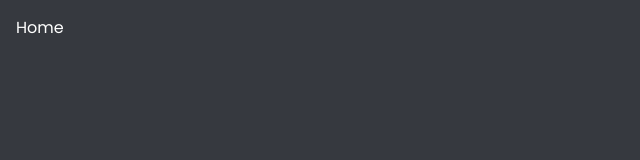
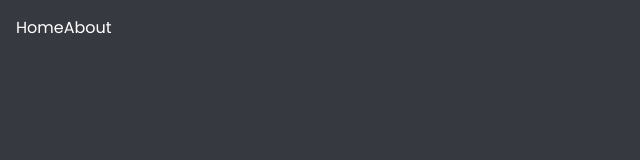
Before and after one commit to SidharthK2/portfolio, a Next.js app: page / in a window 1280 px wide. Shown: the top 160 px of the page, without its empty margins (0-640 px from the left). Built offline with nearby package versions, Linux system fonts and the light colour scheme.

Commit message:
add about

```diff
--- a/pages/index.js
+++ b/pages/index.js
@@ -11,6 +11,7 @@ export default function Home() {
       </Head>
       <div className="container flex m-2 p-2">
         <div className="text-white">Home</div>
+        <div className=" text-white">About</div>
       </div>
     </div>
   );
```
